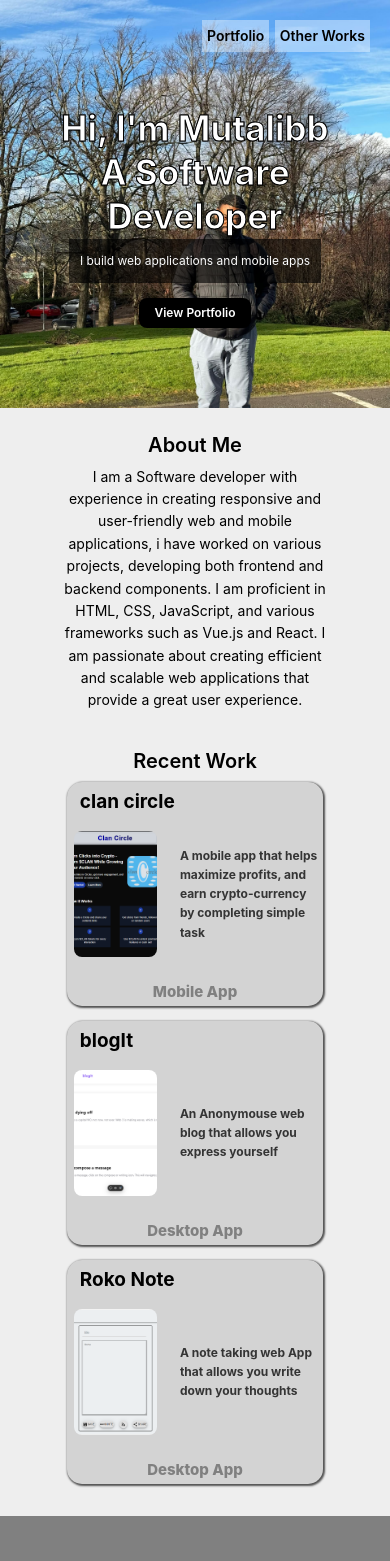
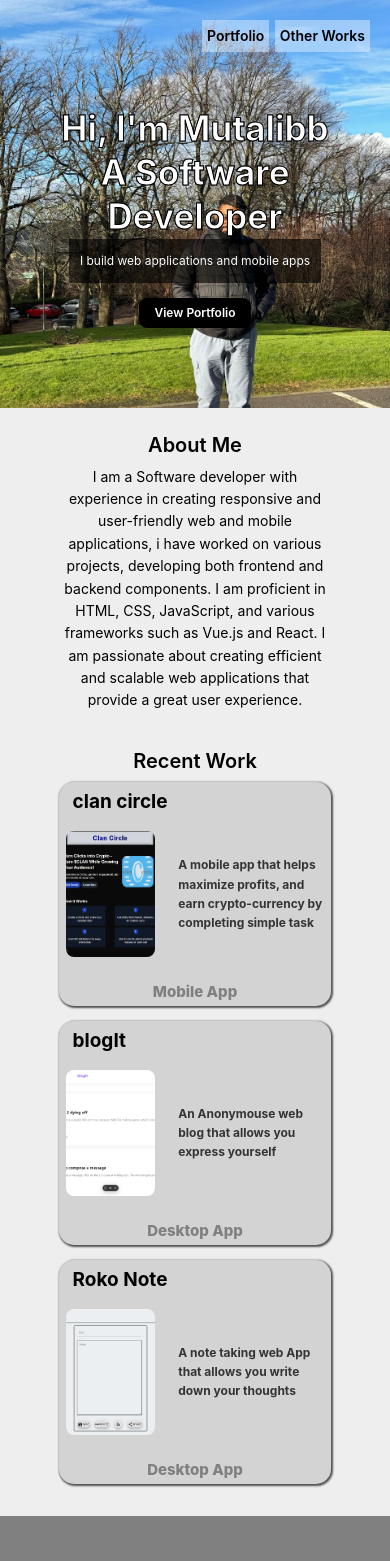
Before and after one commit to Temimutalibb/home, a Vue app: page / in a window 390 px wide. Shown: the top 1561 px of the page. Built offline with nearby package versions, Linux system fonts and the light colour scheme.

Commit message:
adjusted for mobile view

```diff
--- a/src/views/HomeView.vue
+++ b/src/views/HomeView.vue
@@ -384,7 +384,7 @@ h1 {
 /* Media query for large screens (e.g., 1024px and above) */
 @media (max-width: 600px) {
   .worklink {
-    width: 16rem;
+    width: 17rem;
   }
 }
 </style>
```
